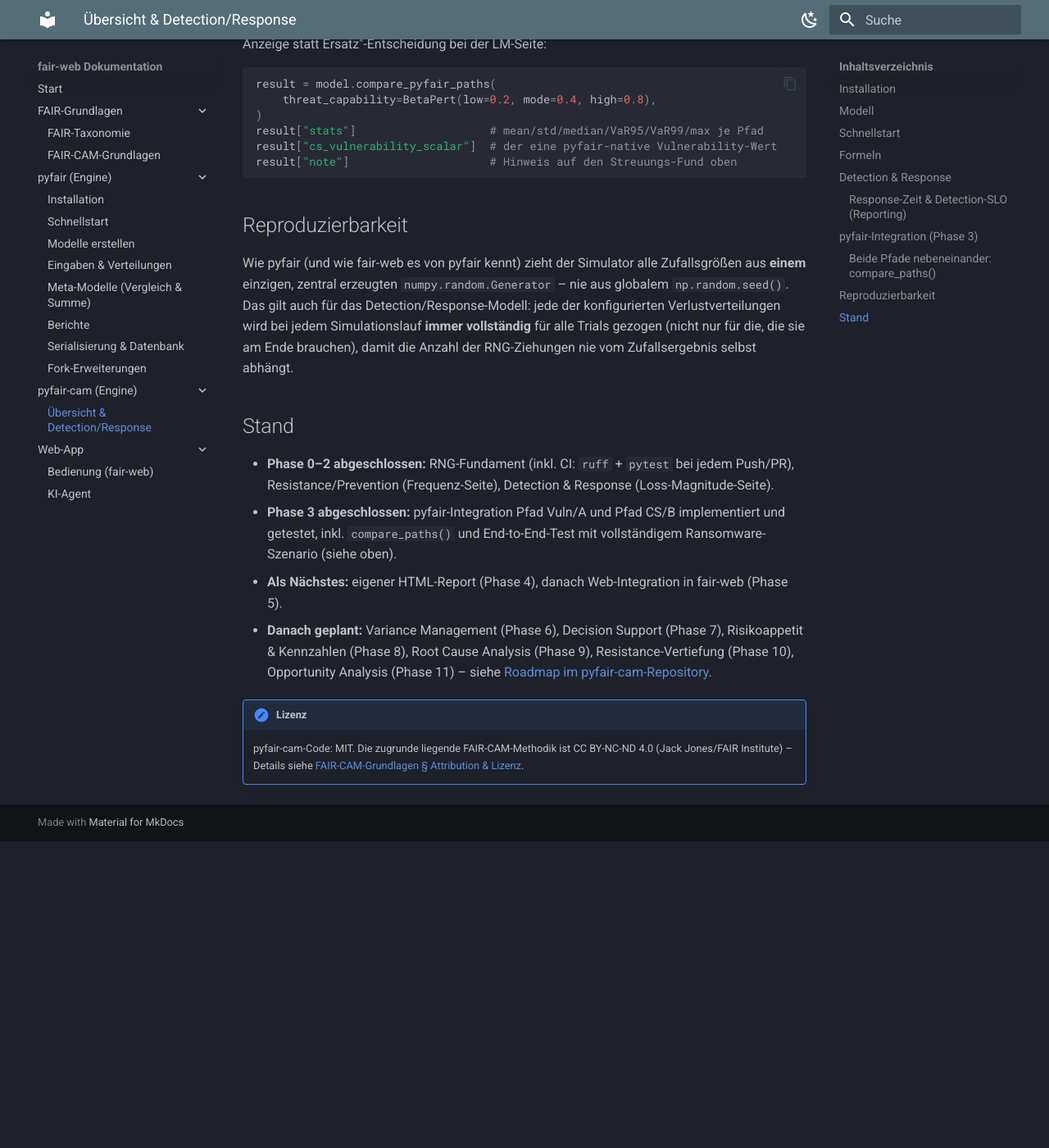
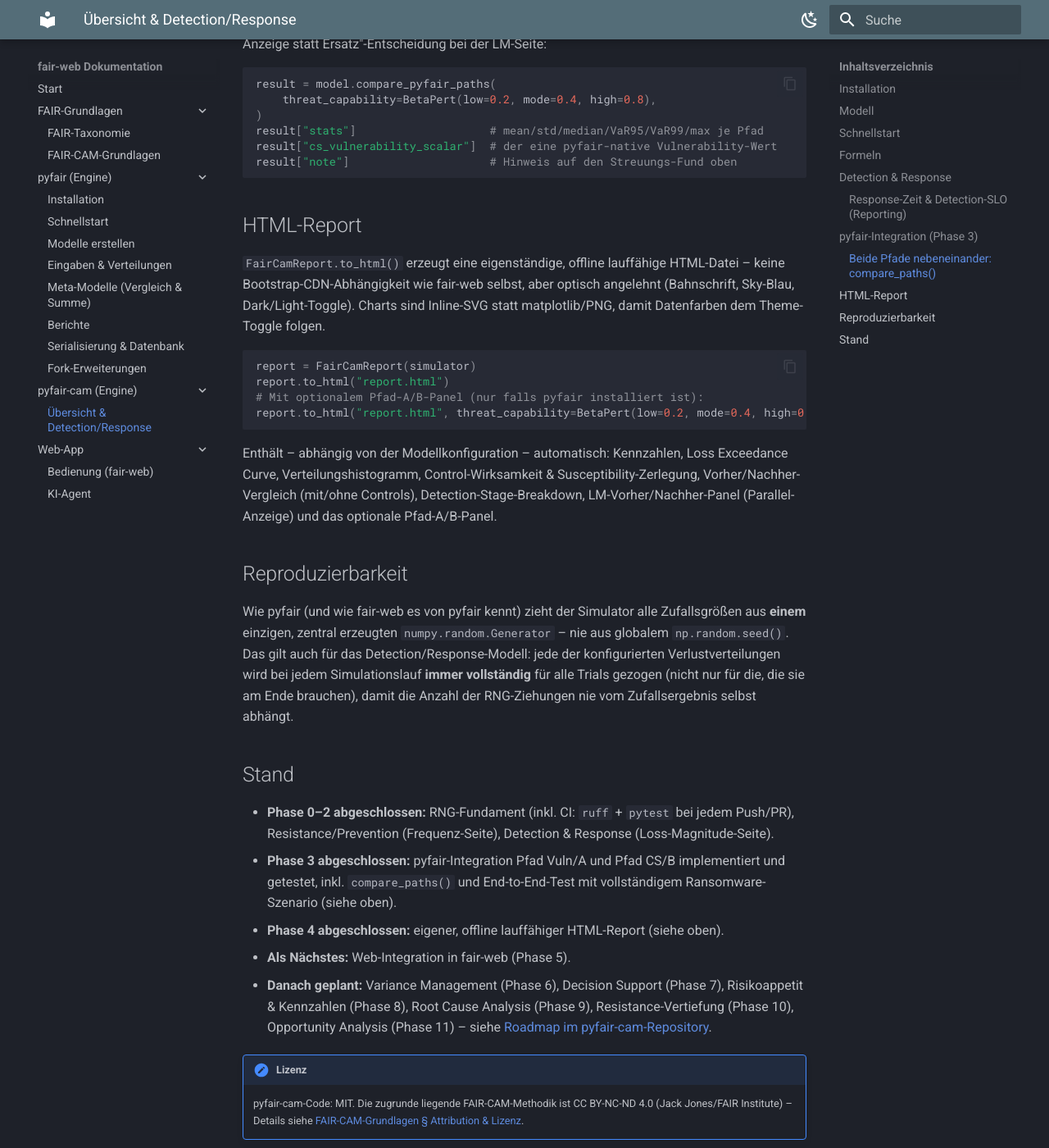
Before and after one commit to neoprehn/fair-web, an MkDocs documentation site: the page built from docs/pyfair-cam.md, in a window 1280 px wide and 1400 px high, scrolled down 3929 px. Shown: the whole window at 82% size. Built offline with MkDocs 1.6.1 and Material for MkDocs 9.7.7, drawn with Linux system fonts in a browser that asks for light colours; before the commit the page ends 4955 px from its top, so only the background shows below that.

Commit message:
Doku: Phase 4 (HTML-Report) abgeschlossen, neuer Abschnitt + Stand aktualisiert
Co-Authored-By: Claude Sonnet 5 <noreply@anthropic.com>

````diff
--- a/docs/pyfair-cam.md
+++ b/docs/pyfair-cam.md
@@ -195,6 +195,26 @@ result["cs_vulnerability_scalar"]  # der eine pyfair-native Vulnerability-Wert
 result["note"]                     # Hinweis auf den Streuungs-Fund oben
 ```
 
+## HTML-Report
+
+`FairCamReport.to_html()` erzeugt eine eigenständige, offline lauffähige
+HTML-Datei – keine Bootstrap-CDN-Abhängigkeit wie fair-web selbst, aber
+optisch angelehnt (Bahnschrift, Sky-Blau, Dark/Light-Toggle). Charts sind
+Inline-SVG statt matplotlib/PNG, damit Datenfarben dem Theme-Toggle folgen.
+
+```python
+report = FairCamReport(simulator)
+report.to_html("report.html")
+# Mit optionalem Pfad-A/B-Panel (nur falls pyfair installiert ist):
+report.to_html("report.html", threat_capability=BetaPert(low=0.2, mode=0.4, high=0.8))
+```
+
+Enthält – abhängig von der Modellkonfiguration – automatisch: Kennzahlen,
+Loss Exceedance Curve, Verteilungshistogramm, Control-Wirksamkeit &
+Susceptibility-Zerlegung, Vorher/Nachher-Vergleich (mit/ohne Controls),
+Detection-Stage-Breakdown, LM-Vorher/Nachher-Panel (Parallel-Anzeige) und
+das optionale Pfad-A/B-Panel.
+
 ## Reproduzierbarkeit
 
 Wie pyfair (und wie fair-web es von pyfair kennt) zieht der Simulator alle
@@ -213,8 +233,9 @@ RNG-Ziehungen nie vom Zufallsergebnis selbst abhängt.
 - **Phase 3 abgeschlossen:** pyfair-Integration Pfad Vuln/A und Pfad CS/B
   implementiert und getestet, inkl. `compare_paths()` und End-to-End-Test mit
   vollständigem Ransomware-Szenario (siehe oben).
-- **Als Nächstes:** eigener HTML-Report (Phase 4), danach Web-Integration in
-  fair-web (Phase 5).
+- **Phase 4 abgeschlossen:** eigener, offline lauffähiger HTML-Report
+  (siehe oben).
+- **Als Nächstes:** Web-Integration in fair-web (Phase 5).
 - **Danach geplant:** Variance Management (Phase 6), Decision Support
   (Phase 7), Risikoappetit & Kennzahlen (Phase 8), Root Cause Analysis
   (Phase 9), Resistance-Vertiefung (Phase 10), Opportunity Analysis
````
